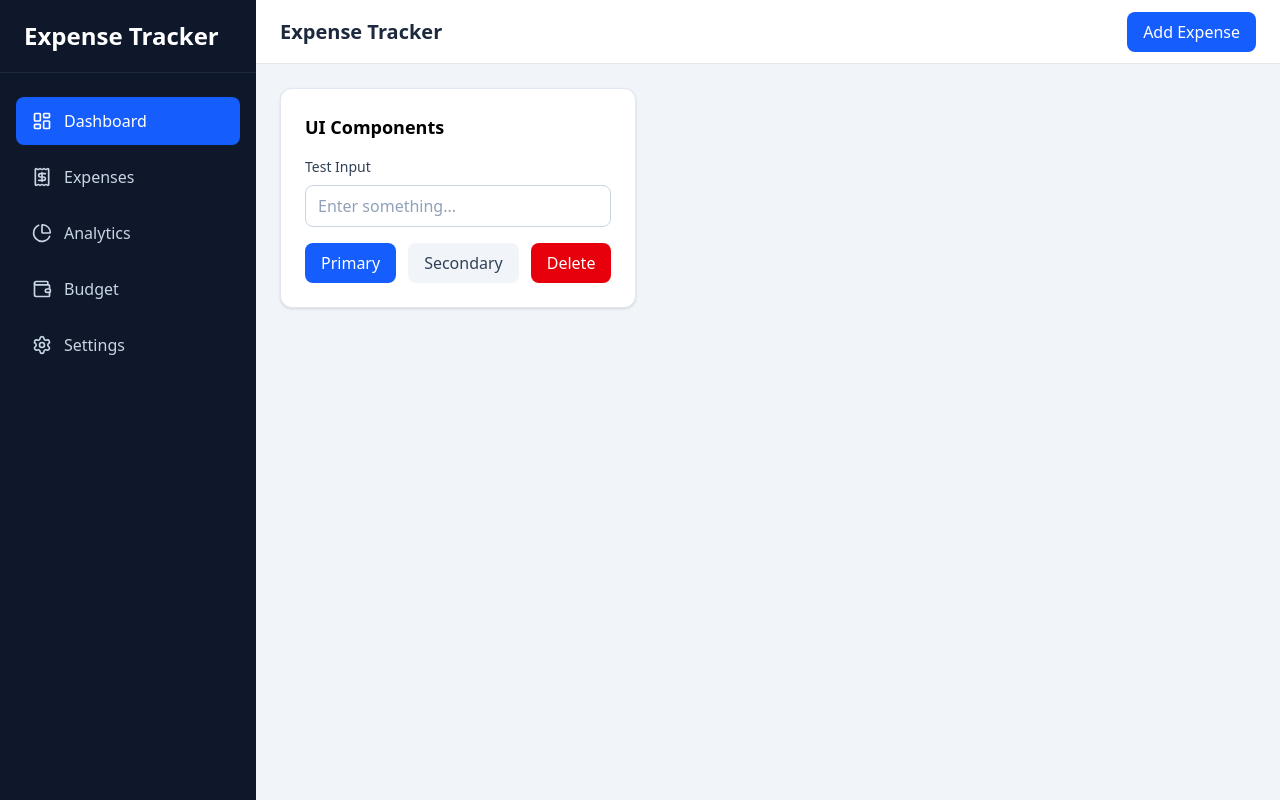
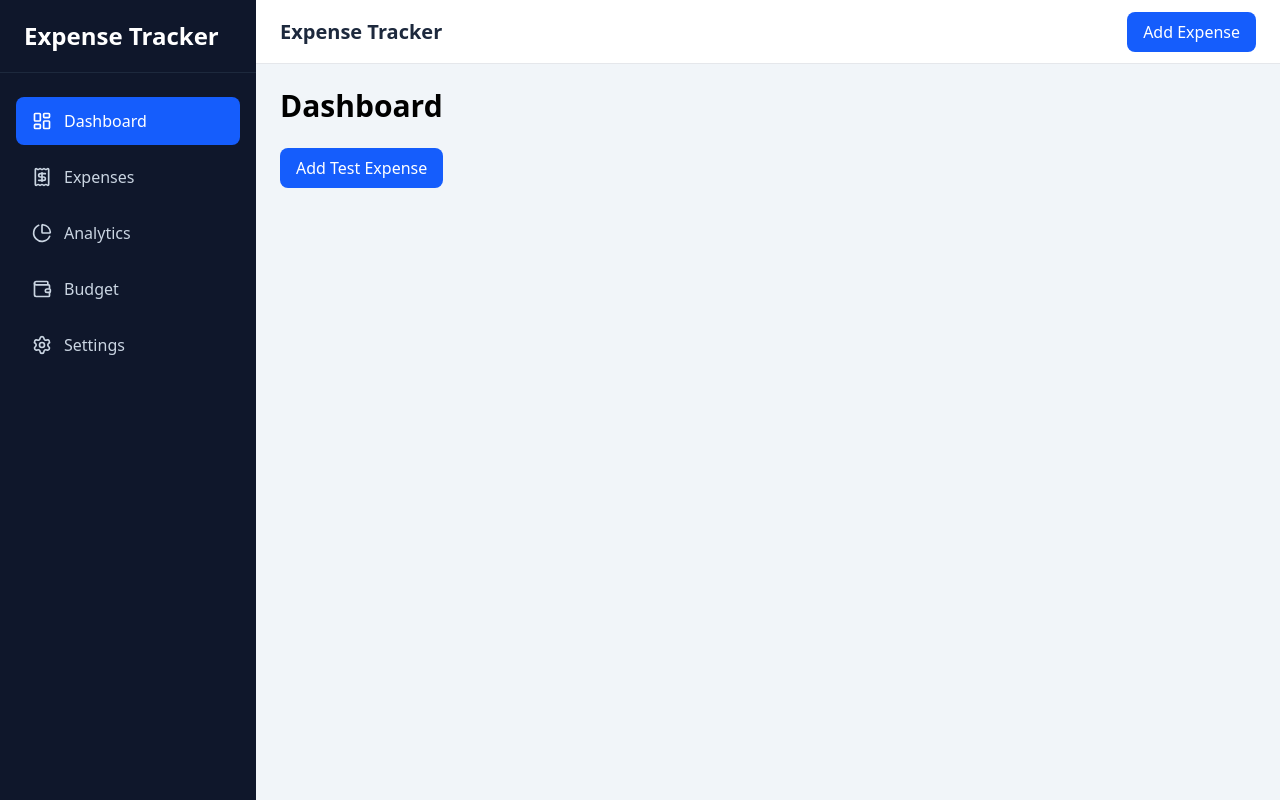
Before and after one commit to rohitshah316/next-js-expense-tracker, a Next.js app: page /dashboard in a window 1280 px wide. Built offline with nearby package versions, Linux system fonts and the light colour scheme.

Commit message:
expenseContext and LocalStorage

```diff
--- a/src/app/dashboard/page.js
+++ b/src/app/dashboard/page.js
@@ -1,34 +1,64 @@
-import Button from "@/components/ui/Button";
-import Card from "@/components/ui/Card";
-import Input from "@/components/ui/Input";
+"use client"
+
+import useExpenses from "@/hooks/useExpenses";
 
 export default function DashboardPage() {
+
+    const {expenses, addExpense,deleteExpense,isLoaded}=useExpenses();
+
+    const handleTestExpense=()=>{
+        addExpense({
+            id:crypto.randomUUID(),
+            title:"test expense",
+            amount: 25,
+            category:"Food",
+            date:new Date().toISOString().split("T")[0],
+            description:"testing expense state"
+        })
+    }
+
+    if(!isLoaded){
+        return <p>Loading...</p>
+    }
   return (
     <div className="space-y-6">
-      <Card>
-        <h2 className="mb-4 text-lg font-semibold">
-          UI Components
-        </h2>
+      <h1 className="text-3xl font-bold">Dashboard</h1>
 
-        <div className="space-y-4">
-          <Input
-            label="Test Input"
-            placeholder="Enter something..."
-          />
+      <button
+      onClick={handleTestExpense}
+      className="rounded-lg bg-blue-600 px-4 py-2 text-white">Add Test Expense</button>
 
-          <div className="flex gap-3">
-            <Button>Primary</Button>
+      <div className="space-y-3">
+        {expenses.map((expense)=>(
+           <div
+            key={expense.id}
+            className="flex items-center justify-between rounded-lg bg-white p-4 shadow"
+          >
+            <div>
+              <p className="font-semibold">
+                {expense.title}
+              </p>
 
-            <Button variant="secondary">
-              Secondary
-            </Button>
+              <p className="text-sm text-slate-500">
+                {expense.category}
+              </p>
+            </div>
 
-            <Button variant="danger">
-              Delete
-            </Button>
+            <div className="flex items-center gap-4">
+              <span className="font-semibold">
+                ${expense.amount}
+              </span>
+
+              <button
+                onClick={() => deleteExpense(expense.id)}
+                className="text-red-600 hover:text-red-700"
+              >
+                Delete
+              </button>
+            </div>
           </div>
-        </div>
-      </Card>
+        ))}
+      </div>
     </div>
   );
 }
--- a/src/app/layout.js
+++ b/src/app/layout.js
@@ -1,3 +1,4 @@
+import { ExpenseProvider } from '@/context/ExpenseContext';
 import './globals.css'
 
 export const metadata={
@@ -9,7 +10,11 @@ export const metadata={
 export default function RootLayout({children}){
   return(
     <html lang='en'>
-      <body>{children}</body>
+      <body>
+        <ExpenseProvider>
+          {children}
+        </ExpenseProvider>
+      </body>
     </html>
   )
 }
--- /dev/null
+++ b/src/context/ExpenseContext.jsx
@@ -0,0 +1,58 @@
+"use client";
+
+import {createContext,useContext} from 'react';
+import useLocalStorage from '@/hooks/useLocalStorage';
+import { STORAGE_KEYS } from '@/lib/constants';
+
+const ExpenseContext=createContext(null);
+
+export function ExpenseProvider({children}){
+    const [expenses,setExpenses,isLoaded]=useLocalStorage(STORAGE_KEYS.EXPENSES,[]);
+
+    const addExpense=(expense)=>{
+        setExpenses((currentExpenses)=>[...currentExpenses,expense,]);
+    }
+
+    const updateExpense=(updatedExpense)=>{
+        setExpenses((currentExpenses)=>
+        currentExpenses.map((expense)=>
+            expense.id===updateExpense.id?updateExpense:expense
+        ))
+    }
+
+
+    const deleteExpense=(expenseId)=>{
+        setExpenses((currentExpenses)=>
+        currentExpenses.filter((expense)=>
+        expense.id!==expenseId
+        ))
+    }
+
+
+    const getExpense=(expenseId)=>{
+        return expenses.find((expense)=>
+        expense.id===expenseId
+        )
+    }
+
+
+    return(
+        <ExpenseContext.Provider value={{expenses,addExpense,deleteExpense,updateExpense,getExpense,isLoaded}}>
+
+            {children}
+        </ExpenseContext.Provider>
+    )
+}
+
+
+
+export function useExpenseContext(){
+    const context=useContext(ExpenseContext);
+
+    if(!context){
+        throw new Error("useExpenseContext must be used inside ExpenseProvider")
+
+
+    }
+    return context;
+}
--- /dev/null
+++ b/src/data/categories.js
@@ -0,0 +1,42 @@
+export const categories = [
+  {
+    id: "food",
+    name: "Food",
+    color: "#f97316",
+  },
+  {
+    id: "transport",
+    name: "Transport",
+    color: "#3b82f6",
+  },
+  {
+    id: "shopping",
+    name: "Shopping",
+    color: "#a855f7",
+  },
+  {
+    id: "entertainment",
+    name: "Entertainment",
+    color: "#ec4899",
+  },
+  {
+    id: "bills",
+    name: "Bills",
+    color: "#ef4444",
+  },
+  {
+    id: "health",
+    name: "Health",
+    color: "#22c55e",
+  },
+  {
+    id: "education",
+    name: "Education",
+    color: "#eab308",
+  },
+  {
+    id: "other",
+    name: "Other",
+    color: "#64748b",
+  },
+];
--- /dev/null
+++ b/src/hooks/useExpenses.js
@@ -0,0 +1,10 @@
+"use client"
+
+import { useExpenseContext } from "@/context/ExpenseContext";
+
+export default function useExpenses(){
+    const {expenses,addExpense,updateExpense,deleteExpense,getExpense,isLoaded}=useExpenseContext();
+
+
+    return {expenses,addExpense,updateExpense,deleteExpense,getExpense,isLoaded}
+}
--- /dev/null
+++ b/src/hooks/useLocalStorage.js
@@ -0,0 +1,39 @@
+"use client"
+
+import { useEffect, useState } from "react";
+
+export default function useLocalStorage(key,initialValue){
+
+    const [value,setValue]=useState(initialValue);
+    const [isLoaded, setIsLoaded] = useState(false);
+
+    useEffect(() => {
+      try{
+        const storedValue=localStorage.getItem(key)
+
+        if(storedValue!=null){
+            setValue(JSON.parse(storedValue))
+        }
+      }catch(err){
+        console.error(`Failed to load localStorage key "${key}":`,err)
+      }finally{
+        setIsLoaded(true)
+      }
+
+
+    }, [key])
+
+
+    useEffect(()=>{
+        if(!isLoaded) return;
+        try{
+            localStorage.setItem(key,JSON.stringify(value));
+
+        }catch(err){
+            console.error(`Failed to save localStorage key "${key}":`,err)
+        }
+    },[key,value,isLoaded])
+
+
+    return [value,setValue,isLoaded]
+}
--- /dev/null
+++ b/src/lib/constants.js
@@ -0,0 +1,10 @@
+
+
+export const APP_NAME="Expense Tracker";
+
+export const DEFAULT_CURRENCY="NPR";
+
+export const STORAGE_KEYS={
+    EXPENSES:"expense-tracker-expenses",
+    BUDGET:"expense-tracker-budget"
+}
```
